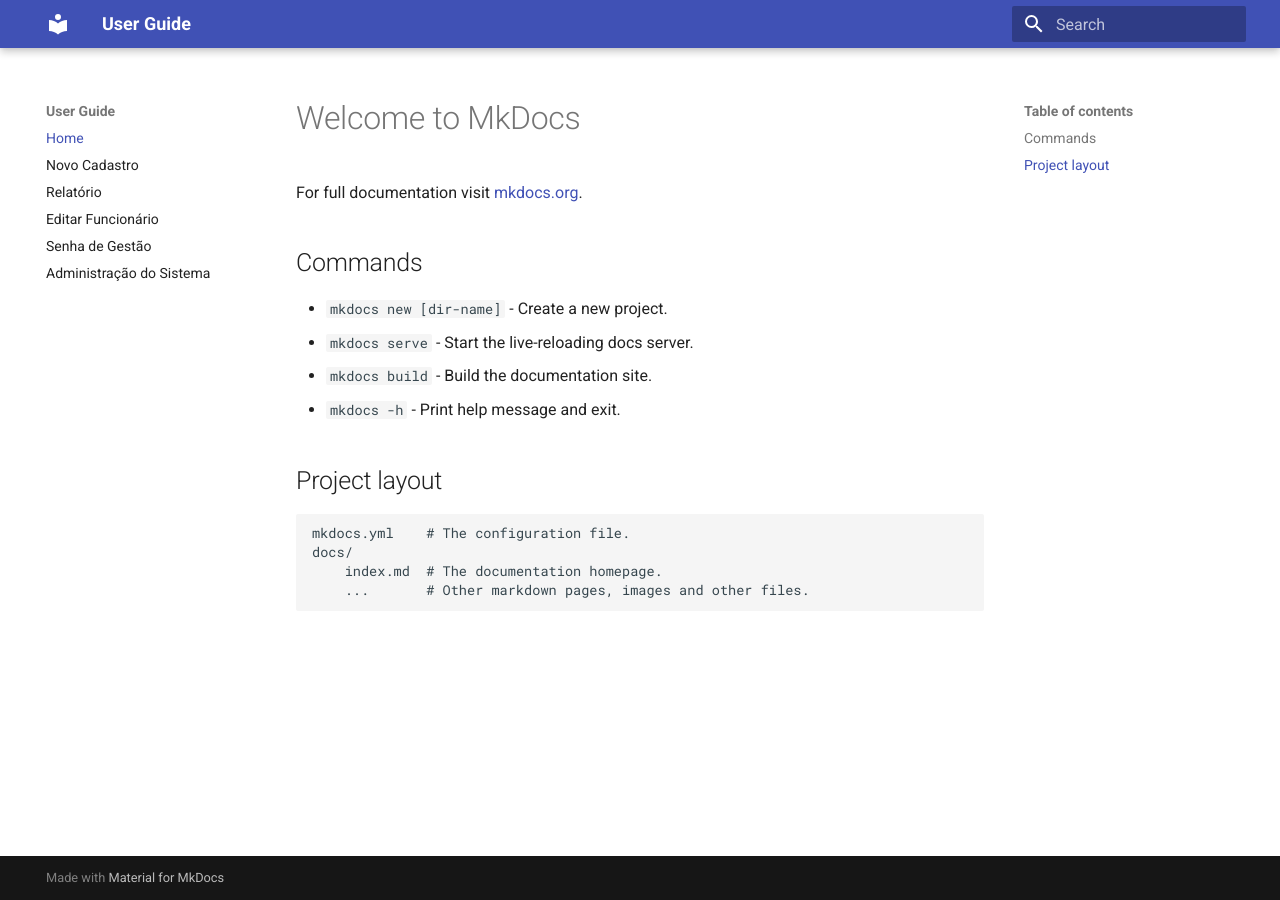
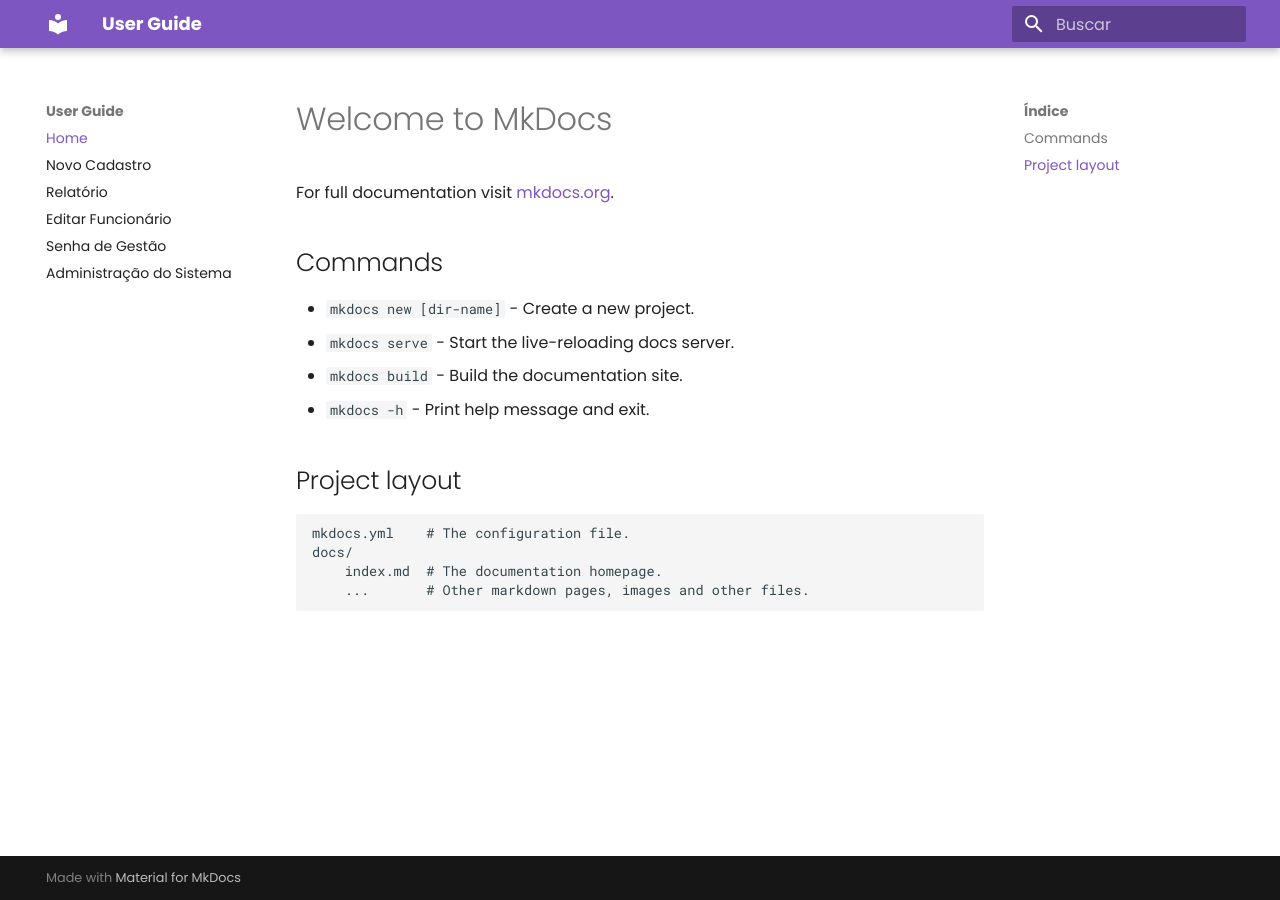
Before and after one commit to lingsv/nivensdocs, an MkDocs documentation site: the page built from docs/index.md, in a window 1280 px wide. Built offline with MkDocs 1.6.1 and Material for MkDocs 9.7.7, drawn with Linux system fonts in a browser that asks for light colours.

```diff
--- a/mkdocs.yml
+++ b/mkdocs.yml
@@ -11,3 +11,11 @@ nav:
 
 theme:
    name: material
+   palette:
+      primary: deep-purple
+      accent: indigo
+   font:
+     text: Poppins
+   features:
+      - navigation.top
+   language: pt
```
Also changed, not shown: site/404.html, site/admin/index.html, site/cadastro/index.html, site/editar/index.html, site/index.html, site/report/index.html, site/senha/index.html, 1 other file.
